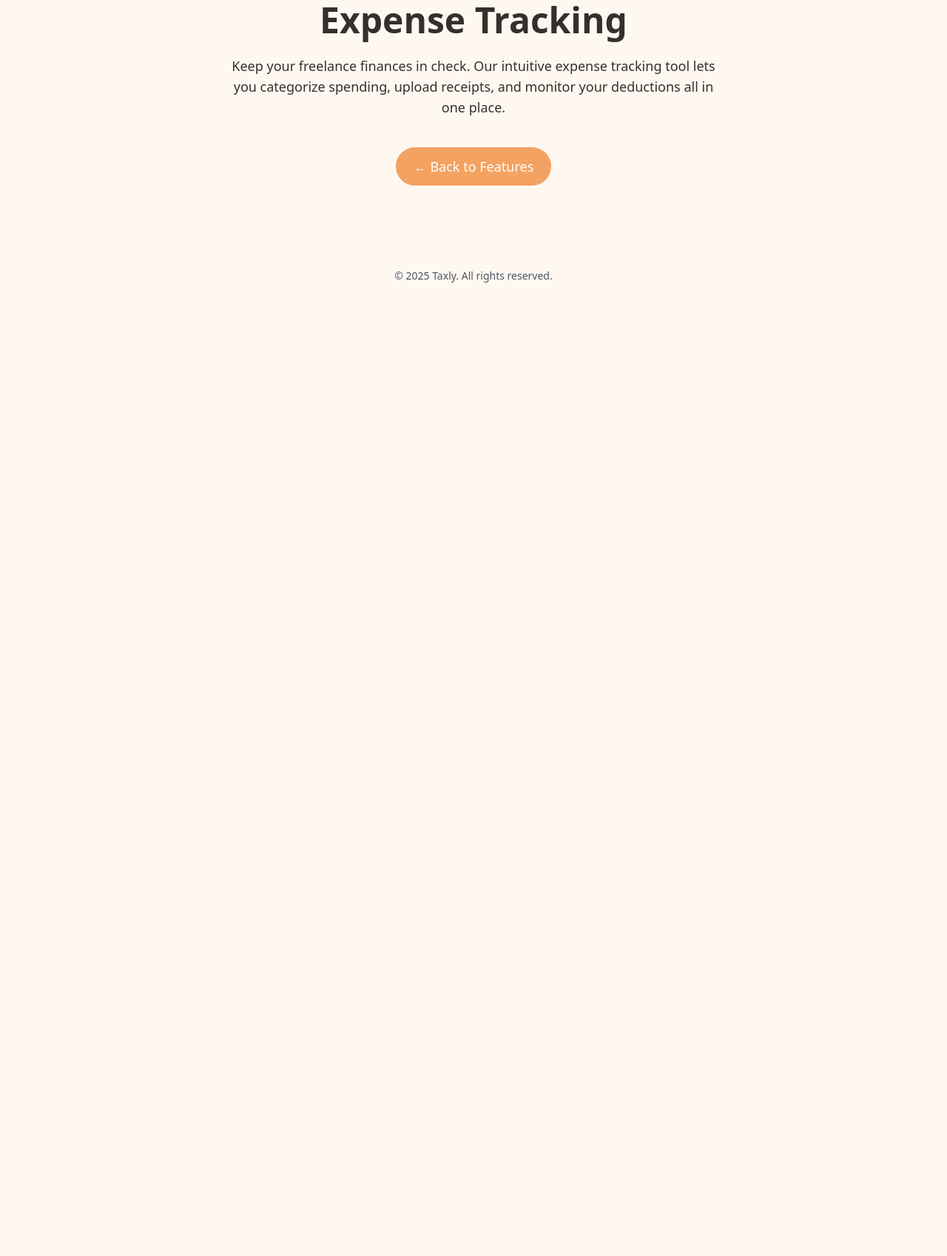
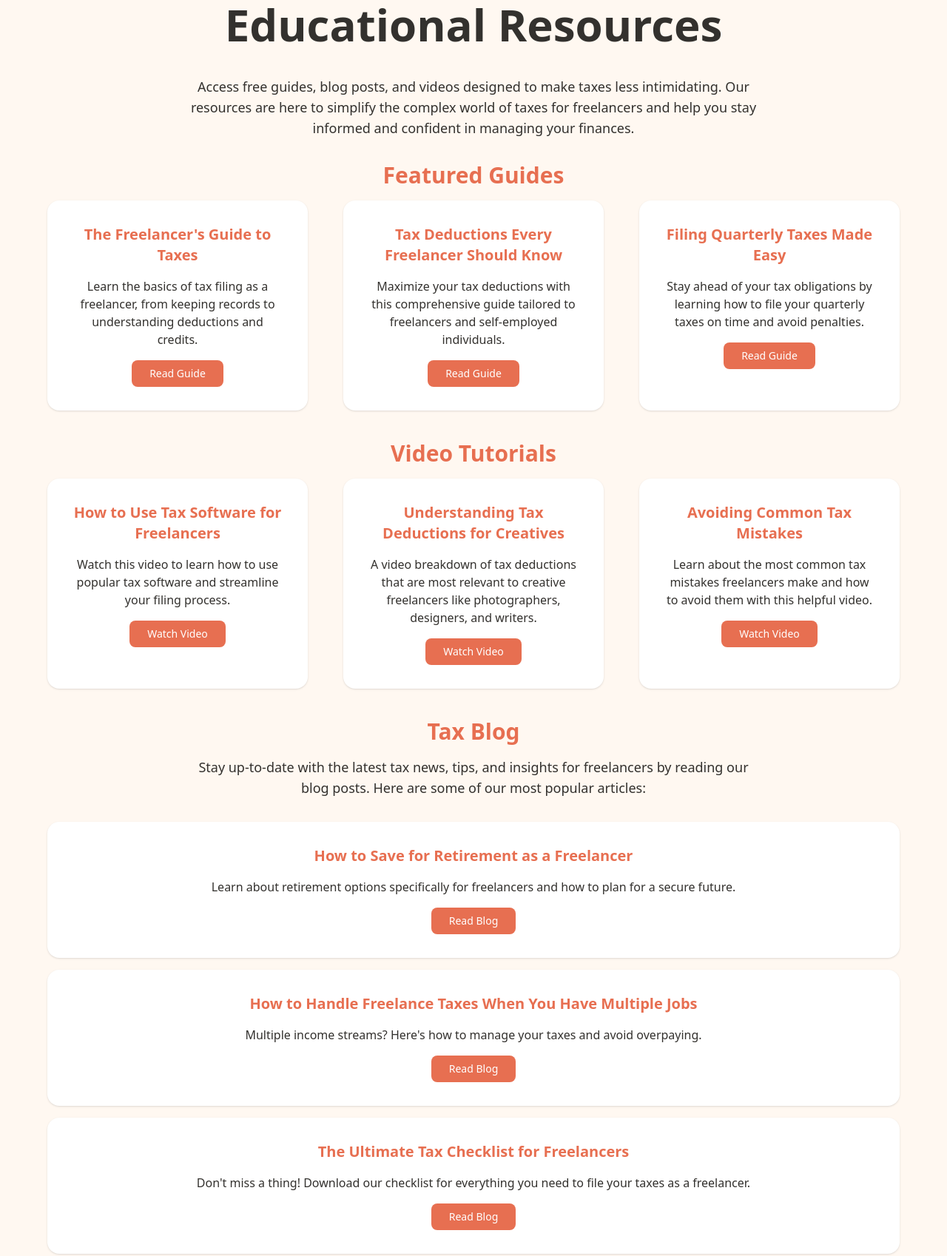
Before and after one commit to fionadavia/fionadavia.github.io, a plain HTML site: page website/educational-resources.html in a window 1280 px wide. Shown: the part 157-1855 px from the top of the page at 74% size. Before the commit the page ends 800 px from the top, so only its background shows below. Drawn offline with nearby package versions, Linux system fonts and the light colour scheme.

Commit message:
Final Touches

```diff
--- a/website/educational-resources.html
+++ b/website/educational-resources.html
@@ -1,9 +1,10 @@
+
 <!DOCTYPE html>
 <html lang="en">
 <head>
   <meta charset="UTF-8" />
   <meta name="viewport" content="width=device-width, initial-scale=1.0"/>
-  <title>Taxly - Expense Tracking</title>
+  <title>Taxly - Educational Resources</title>
   <script src="https://cdn.tailwindcss.com"></script>
 </head>
 <body class="bg-[#FFF8F1] text-[#33312E] font-sans">
@@ -13,21 +14,82 @@
     <div class="text-2xl font-bold text-[#E76F51]">Taxly</div>
     <nav class="space-x-6">
       <a href="index.html" class="hover:text-[#F4A261]">Home</a>
-      <a href="features.html" class="hover:text-[#F4A261] font-semibold">Features</a>
+      <a href="features.html" class="hover:text-[#F4A261]">Features</a>
       <a href="pricing.html" class="hover:text-[#F4A261]">Pricing</a>
       <a href="contact.html" class="hover:text-[#F4A261]">Contact</a>
     </nav>
   </header>
 
-  <!-- Content -->
+  <!-- Educational Resources Section -->
   <section class="text-center py-20 px-6">
-    <h1 class="text-4xl md:text-5xl font-bold mb-6">Expense Tracking</h1>
-    <p class="max-w-2xl mx-auto text-lg mb-10">
-      Keep your freelance finances in check. Our intuitive expense tracking tool lets you categorize spending, upload receipts, and monitor your deductions all in one place.
-    </p>
-    <a href="features.html" class="inline-block bg-[#F4A261] text-white px-6 py-3 rounded-full text-lg hover:bg-[#E76F51]">
-      ← Back to Features
-    </a>
+    <h1 class="text-4xl md:text-6xl font-bold mb-10">Educational Resources</h1>
+    <p class="text-lg max-w-3xl mx-auto mb-8">Access free guides, blog posts, and videos designed to make taxes less intimidating. Our resources are here to simplify the complex world of taxes for freelancers and help you stay informed and confident in managing your finances.</p>
+
+    <div class="max-w-6xl mx-auto">
+      <h2 class="text-3xl font-semibold text-[#E76F51] mb-4">Featured Guides</h2>
+      <div class="grid grid-cols-1 sm:grid-cols-2 lg:grid-cols-3 gap-12">
+        <div class="bg-white rounded-2xl shadow p-8 hover:bg-[#FFF1E6] hover:shadow-lg transition">
+          <h3 class="text-xl font-semibold text-[#E76F51] mb-4">The Freelancer's Guide to Taxes</h3>
+          <p class="text-base mb-4">Learn the basics of tax filing as a freelancer, from keeping records to understanding deductions and credits.</p>
+          <a href="guide-freelancers-tax-guide.html" class="inline-block bg-[#E76F51] text-white py-2 px-6 rounded-lg text-sm hover:bg-[#F4A261] transition">Read Guide</a>
+        </div>
+
+        <div class="bg-white rounded-2xl shadow p-8 hover:bg-[#FFF1E6] hover:shadow-lg transition">
+          <h3 class="text-xl font-semibold text-[#E76F51] mb-4">Tax Deductions Every Freelancer Should Know</h3>
+          <p class="text-base mb-4">Maximize your tax deductions with this comprehensive guide tailored to freelancers and self-employed individuals.</p>
+          <a href="guide-tax-deductions.html" class="inline-block bg-[#E76F51] text-white py-2 px-6 rounded-lg text-sm hover:bg-[#F4A261] transition">Read Guide</a>
+        </div>
+
+        <div class="bg-white rounded-2xl shadow p-8 hover:bg-[#FFF1E6] hover:shadow-lg transition">
+          <h3 class="text-xl font-semibold text-[#E76F51] mb-4">Filing Quarterly Taxes Made Easy</h3>
+          <p class="text-base mb-4">Stay ahead of your tax obligations by learning how to file your quarterly taxes on time and avoid penalties.</p>
+          <a href="guide-quarterly-taxes.html" class="inline-block bg-[#E76F51] text-white py-2 px-6 rounded-lg text-sm hover:bg-[#F4A261] transition">Read Guide</a>
+        </div>
+      </div>
+
+      <h2 class="text-3xl font-semibold text-[#E76F51] mb-4 mt-10">Video Tutorials</h2>
+      <div class="grid grid-cols-1 sm:grid-cols-2 lg:grid-cols-3 gap-12">
+        <div class="bg-white rounded-2xl shadow p-8 hover:bg-[#FFF1E6] hover:shadow-lg transition">
+          <h3 class="text-xl font-semibold text-[#E76F51] mb-4">How to Use Tax Software for Freelancers</h3>
+          <p class="text-base mb-4">Watch this video to learn how to use popular tax software and streamline your filing process.</p>
+          <a href="video-tax-software.html" class="inline-block bg-[#E76F51] text-white py-2 px-6 rounded-lg text-sm hover:bg-[#F4A261] transition">Watch Video</a>
+        </div>
+
+        <div class="bg-white rounded-2xl shadow p-8 hover:bg-[#FFF1E6] hover:shadow-lg transition">
+          <h3 class="text-xl font-semibold text-[#E76F51] mb-4">Understanding Tax Deductions for Creatives</h3>
+          <p class="text-base mb-4">A video breakdown of tax deductions that are most relevant to creative freelancers like photographers, designers, and writers.</p>
+          <a href="video-tax-deductions-creatives.html" class="inline-block bg-[#E76F51] text-white py-2 px-6 rounded-lg text-sm hover:bg-[#F4A261] transition">Watch Video</a>
+        </div>
+
+        <div class="bg-white rounded-2xl shadow p-8 hover:bg-[#FFF1E6] hover:shadow-lg transition">
+          <h3 class="text-xl font-semibold text-[#E76F51] mb-4">Avoiding Common Tax Mistakes</h3>
+          <p class="text-base mb-4">Learn about the most common tax mistakes freelancers make and how to avoid them with this helpful video.</p>
+          <a href="video-avoiding-tax-mistakes.html" class="inline-block bg-[#E76F51] text-white py-2 px-6 rounded-lg text-sm hover:bg-[#F4A261] transition">Watch Video</a>
+        </div>
+      </div>
+
+      <h2 class="text-3xl font-semibold text-[#E76F51] mb-4 mt-10">Tax Blog</h2>
+      <p class="text-lg max-w-3xl mx-auto mb-8">Stay up-to-date with the latest tax news, tips, and insights for freelancers by reading our blog posts. Here are some of our most popular articles:</p>
+      <div class="space-y-4">
+        <div class="bg-white rounded-2xl shadow p-8 hover:bg-[#FFF1E6] hover:shadow-lg transition">
+          <h3 class="text-xl font-semibold text-[#E76F51] mb-4">How to Save for Retirement as a Freelancer</h3>
+          <p class="text-base mb-4">Learn about retirement options specifically for freelancers and how to plan for a secure future.</p>
+          <a href="blog-save-for-retirement.html" class="inline-block bg-[#E76F51] text-white py-2 px-6 rounded-lg text-sm hover:bg-[#F4A261] transition">Read Blog</a>
+        </div>
+
+        <div class="bg-white rounded-2xl shadow p-8 hover:bg-[#FFF1E6] hover:shadow-lg transition">
+          <h3 class="text-xl font-semibold text-[#E76F51] mb-4">How to Handle Freelance Taxes When You Have Multiple Jobs</h3>
+          <p class="text-base mb-4">Multiple income streams? Here's how to manage your taxes and avoid overpaying.</p>
+          <a href="blog-multiple-jobs-taxes.html" class="inline-block bg-[#E76F51] text-white py-2 px-6 rounded-lg text-sm hover:bg-[#F4A261] transition">Read Blog</a>
+        </div>
+
+        <div class="bg-white rounded-2xl shadow p-8 hover:bg-[#FFF1E6] hover:shadow-lg transition">
+          <h3 class="text-xl font-semibold text-[#E76F51] mb-4">The Ultimate Tax Checklist for Freelancers</h3>
+          <p class="text-base mb-4">Don't miss a thing! Download our checklist for everything you need to file your taxes as a freelancer.</p>
+          <a href="blog-tax-checklist.html" class="inline-block bg-[#E76F51] text-white py-2 px-6 rounded-lg text-sm hover:bg-[#F4A261] transition">Read Blog</a>
+        </div>
+      </div>
+    </div>
   </section>
 
   <!-- Footer -->
```
Also changed, not shown: website/expense-tracking.html (+39 -0 lines), website/features.html (+1 -1 lines), website/personalized-consultations.html (+57 -0 lines).
